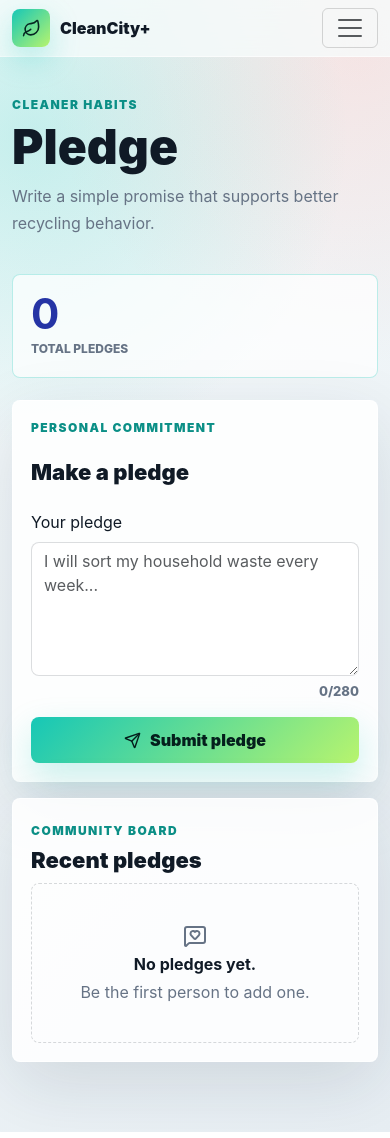
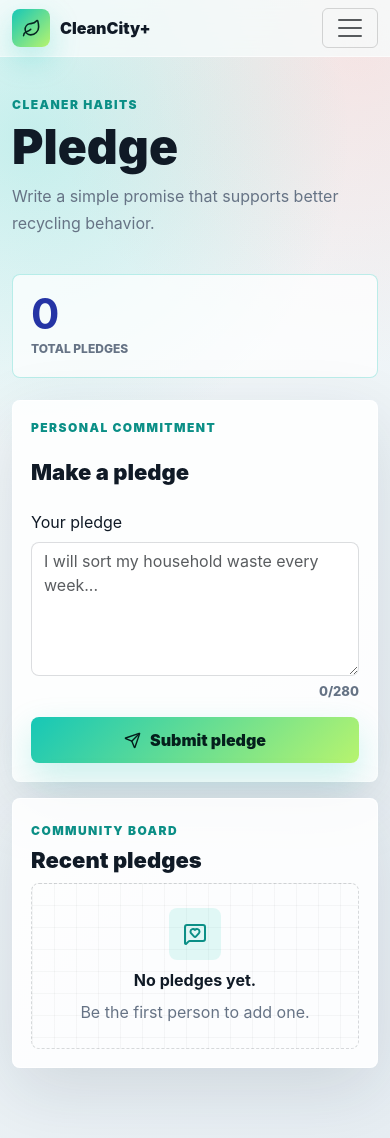
Before and after one commit to ezekielbroni15/cleancity-plus, a Next.js app: page /pledge in a window 390 px wide. Built offline with nearby package versions, Linux system fonts and the light colour scheme.

Commit message:
Refine tracker edit and mobile UX

```diff
--- a/src/app/globals.css
+++ b/src/app/globals.css
@@ -32,6 +32,10 @@ body {
     radial-gradient(circle at 92% 4%, rgba(255, 111, 97, 0.14), transparent 28%),
     linear-gradient(135deg, #f8fbfc 0%, var(--bg) 52%, #e7eef3 100%);
   font-family: Inter, ui-sans-serif, system-ui, -apple-system, BlinkMacSystemFont, "Segoe UI", sans-serif;
+}
+
+html {
+  scroll-behavior: smooth;
 }
 
 a {
@@ -191,6 +195,35 @@ textarea:focus-visible,
 .icon-button.btn:hover {
   color: #041f1c;
   transform: translateY(-1px);
+}
+
+.surface-panel,
+.summary-card,
+.metric-tile,
+.fact-panel,
+.accordion-item,
+.mobile-log-card {
+  animation: surfaceRise 520ms ease both;
+}
+
+.surface-panel:hover,
+.summary-card:hover,
+.metric-tile:hover,
+.pledge-card:hover,
+.mobile-log-card:hover {
+  border-color: rgba(22, 199, 183, 0.32);
+  transform: translateY(-2px);
+}
+
+@keyframes surfaceRise {
+  from {
+    opacity: 0;
+    transform: translateY(14px);
+  }
+  to {
+    opacity: 1;
+    transform: translateY(0);
+  }
 }
 
 .secondary-link {
@@ -566,17 +599,56 @@ textarea:focus-visible,
 
 .empty-state {
   display: grid;
-  gap: 4px;
+  gap: 8px;
   min-height: 160px;
   place-content: center;
   border: 1px dashed rgba(16, 26, 38, 0.16);
   border-radius: 8px;
   color: var(--muted);
   text-align: center;
+  background:
+    linear-gradient(90deg, rgba(16, 26, 38, 0.035) 1px, transparent 1px),
+    linear-gradient(0deg, rgba(16, 26, 38, 0.035) 1px, transparent 1px);
+  background-size: 22px 22px;
+  padding: 24px;
 }
 
 .empty-state strong {
   color: var(--ink);
+}
+
+.empty-state-icon {
+  display: grid;
+  width: 52px;
+  height: 52px;
+  place-items: center;
+  justify-self: center;
+  border-radius: 8px;
+  color: var(--teal-dark);
+  background: rgba(22, 199, 183, 0.12);
+}
+
+.empty-state-action {
+  display: inline-flex;
+  align-items: center;
+  justify-content: center;
+  gap: 7px;
+  justify-self: center;
+  min-height: 38px;
+  margin-top: 4px;
+  padding: 0 13px;
+  border: 1px solid rgba(22, 199, 183, 0.28);
+  border-radius: 8px;
+  color: var(--teal-dark);
+  background: rgba(255, 255, 255, 0.76);
+  font-weight: 900;
+}
+
+.empty-state-chart {
+  min-height: auto;
+  border: 0;
+  background: transparent;
+  padding: 0;
 }
 
 .field-error,
@@ -662,6 +734,93 @@ textarea:focus-visible,
   border-radius: 8px;
 }
 
+.confirm-dialog .modal-content {
+  overflow: hidden;
+  box-shadow: 0 26px 80px rgba(16, 26, 38, 0.22);
+}
+
+.confirm-dialog .modal-title {
+  display: flex;
+  align-items: center;
+  gap: 10px;
+  font-weight: 950;
+}
+
+.confirm-dialog-icon {
+  display: grid;
+  width: 40px;
+  height: 40px;
+  place-items: center;
+  border-radius: 8px;
+}
+
+.confirm-dialog-danger .confirm-dialog-icon {
+  color: #9f1d16;
+  background: rgba(255, 111, 97, 0.16);
+}
+
+.confirm-dialog-primary .confirm-dialog-icon {
+  color: var(--teal-dark);
+  background: rgba(22, 199, 183, 0.14);
+}
+
+.confirm-dialog .modal-body p {
+  margin: 0;
+  color: var(--muted);
+  line-height: 1.65;
+}
+
+.editing-row td,
+.mobile-log-card.editing-row {
+  background: rgba(22, 199, 183, 0.09) !important;
+}
+
+.editing-row .category-pill {
+  color: #041f1c;
+  background: var(--lime);
+}
+
+.mobile-log-list {
+  display: none;
+}
+
+.mobile-log-card {
+  display: grid;
+  gap: 14px;
+  padding: 16px;
+  border: 1px solid rgba(255, 255, 255, 0.72);
+  border-radius: 8px;
+  background: var(--panel);
+  box-shadow: var(--shadow);
+}
+
+.mobile-log-card > div:first-child {
+  display: flex;
+  align-items: center;
+  justify-content: space-between;
+  gap: 10px;
+}
+
+.mobile-log-card time,
+.mobile-log-meta span {
+  color: var(--muted);
+  font-size: 12px;
+  font-weight: 800;
+  text-transform: uppercase;
+}
+
+.mobile-log-meta {
+  display: grid;
+  grid-template-columns: 1fr auto;
+  align-items: center;
+  gap: 12px;
+}
+
+.mobile-log-quantity strong {
+  font-size: 28px;
+  line-height: 1;
+}
+
 @media (min-width: 1600px) {
   .container-xxl {
     max-width: 1520px;
@@ -723,4 +882,35 @@ textarea:focus-visible,
   .chart-panel {
     min-height: 380px;
   }
+
+  .responsive-table {
+    display: none;
+  }
+
+  .mobile-log-list {
+    display: grid;
+    gap: 12px;
+  }
+
+  .mobile-log-card .table-actions {
+    justify-content: stretch;
+  }
+
+  .mobile-log-card .table-actions .btn {
+    width: 100%;
+  }
+
+  .mobile-log-quantity .quantity-edit {
+    max-width: 130px;
+  }
 }
+
+@media (prefers-reduced-motion: reduce) {
+  *,
+  *::before,
+  *::after {
+    animation-duration: 1ms !important;
+    scroll-behavior: auto !important;
+    transition-duration: 1ms !important;
+  }
+}
```
Also changed, not shown: src/components/ConfirmDialog.jsx (+17 -4 lines), src/components/TrackerTable.jsx (+127 -55 lines).
